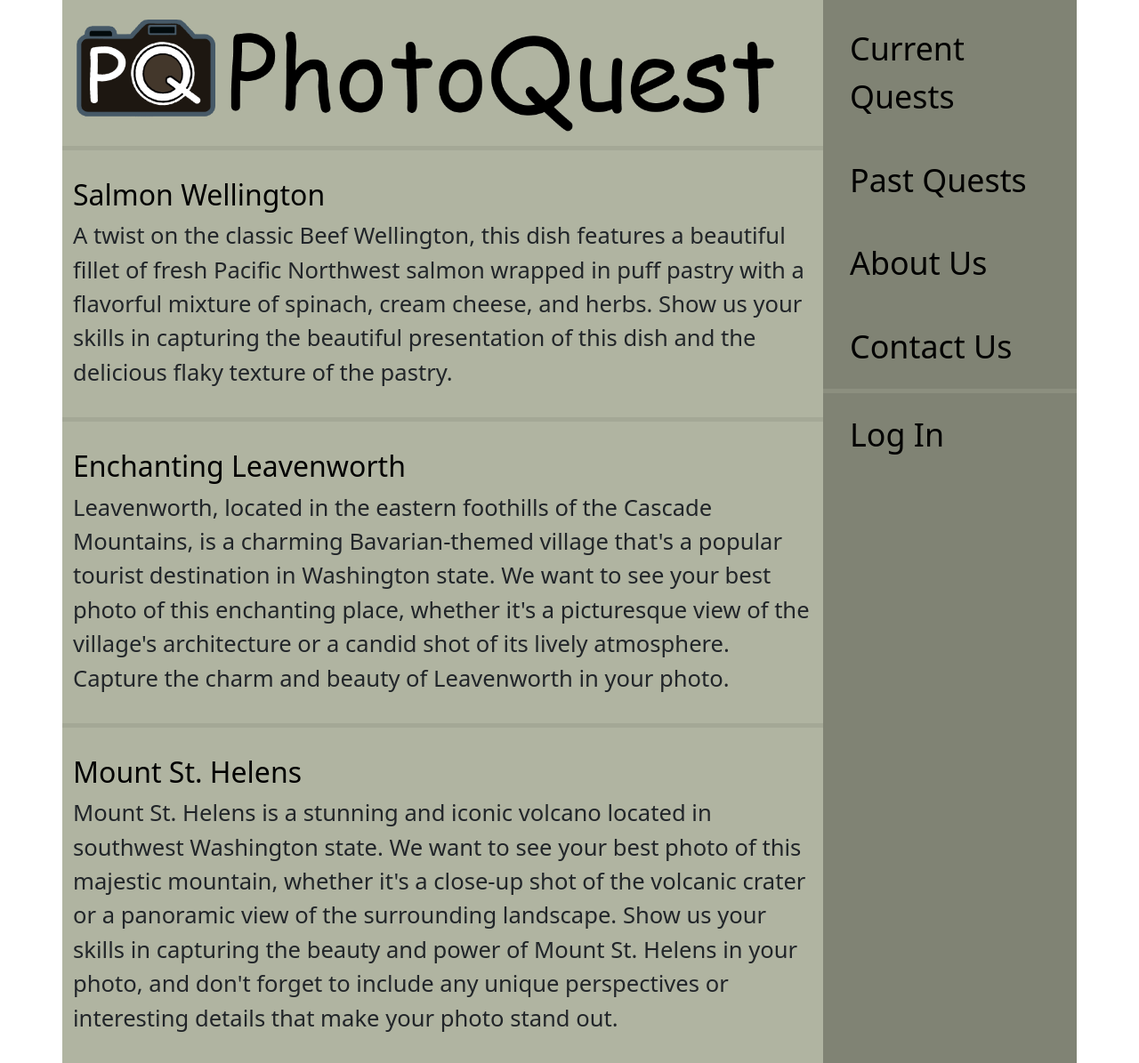
After one commit to SlavikKhrapach/PhotoQuest, a PHP site: template views/CurrentCompetitions.html in a window 1280 px wide. The commit adds this page. Shown: the whole page at 89% size. Run offline with PHP 8.4, Linux system fonts and the light colour scheme; the template is opened without the code that fills it, so the values that code supplies are empty.

Commit message:
Created CurrentCompetitions page

```diff
--- a/styles/styles.css
+++ b/styles/styles.css
@@ -23,12 +23,16 @@ body .container {
     padding: 0;
     width: 100%;
     margin: 0;
+    align-items: unset !important;
+    display: unset !important;
 }
 
 .navbar ul {
+    height: auto;
     padding: 0;
     margin: 0;
     width: 100%;
+    top: 10px;
 }
 
 .navbar hr {
@@ -42,8 +46,13 @@ hr {
     width: 100%;
 }
 
-a:link {
-    text-decoration: none;
+a {
+    text-decoration: none !important;
+    color: black !important;
+}
+
+a:hover {
+    text-decoration: underline !important;
 }
 
 li a:hover {
@@ -59,3 +68,7 @@ li a {
     color: black;
     padding: 20px 0 20px 30px;
 }
+
+.competition {
+    padding: 15px 30px;
+}
--- /dev/null
+++ b/views/CurrentCompetitions.html
@@ -0,0 +1,74 @@
+<!--Slavik Khrapach-->
+<!--5/11/2023-->
+<!--328/PhotoQuest/CurrentCompetitions.html-->
+<!--Current competitions page for PhotoQuest project-->
+
+<!DOCTYPE html>
+<html lang="en">
+<head>
+    <meta charset="UTF-8">
+    <title>Current Competitions</title>
+    <link rel="stylesheet" href="styles/styles.css">
+    <link rel="icon" href="images/favicon5.ico">
+    <link href="https://cdn.jsdelivr.net/npm/bootstrap@5.3.0-alpha3/dist/css/bootstrap.min.css" rel="stylesheet" integrity="sha384-KK94CHFLLe+nY2dmCWGMq91rCGa5gtU4mk92HdvYe+M/SXH301p5ILy+dN9+nJOZ" crossorigin="anonymous">
+</head>
+<body>
+<div class="container">
+    <div class="row">
+        <div class="col-9 main">
+            <div class="row">
+                <a href="/328/PhotoQuest"><img src="images/logo.png"  alt="logo" class="logo" width="800"></a>
+                <hr>
+            </div>
+            <div class="row main">
+                <div class="competition">
+                    <h2><a href="#">Salmon Wellington</a></h2>
+                    <p>A twist on the classic Beef Wellington, this dish features a
+                        beautiful fillet of fresh Pacific Northwest salmon wrapped
+                        in puff pastry with a flavorful mixture of spinach, cream
+                        cheese, and herbs. Show us your skills in capturing the
+                        beautiful presentation of this dish and the delicious flaky
+                        texture of the pastry.</p>
+                </div>
+                <hr>
+                <div class="competition">
+                    <h2><a href="#">Enchanting Leavenworth</a></h2>
+                    <p>Leavenworth, located in the eastern foothills of the Cascade
+                        Mountains, is a charming Bavarian-themed village that's a
+                        popular tourist destination in Washington state. We want to
+                        see your best photo of this enchanting place, whether it's a
+                        picturesque view of the village's architecture or a candid
+                        shot of its lively atmosphere. Capture the charm and beauty
+                        of Leavenworth in your photo.</p>
+                </div>
+                <hr>
+                <div class="competition">
+                    <h2><a href="#">Mount St. Helens</a></h2>
+                    <p>Mount St. Helens is a stunning and iconic volcano located in
+                        southwest Washington state. We want to see your best photo
+                        of this majestic mountain, whether it's a close-up shot of
+                        the volcanic crater or a panoramic view of the surrounding
+                        landscape. Show us your skills in capturing the beauty and
+                        power of Mount St. Helens in your photo, and don't forget
+                        to include any unique perspectives or interesting details
+                        that make your photo stand out.</p>
+                </div>
+
+            </div>
+        </div>
+        <div class="col-3 navbar">
+            <ul>
+                <li><a href="current-competitions">Current Quests</a></li>
+                <li><a href="#">Past Quests</a></li>
+                <li><a href="#">About Us</a></li>
+                <li><a href="#">Contact Us</a></li>
+            </ul>
+            <hr>
+            <ul>
+                <li><a href="#">Log In</a></li>
+            </ul>
+        </div>
+    </div>
+</div>
+</body>
+</html>
--- a/views/includes/header.html
+++ b/views/includes/header.html
@@ -1,3 +1,8 @@
+<!--Slavik Khrapach-->
+<!--5/11/2023-->
+<!--328/PhotoQuest/header.html-->
+<!--Header for PhotoQuest project/ not included yet-->
+
 <!DOCTYPE html>
 <html lang="en">
 <head>
```
Also changed, not shown: index.php (+8 -1 lines), views/info.html (+9 -2 lines).
